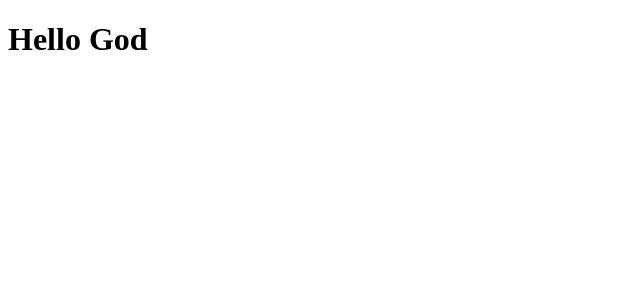
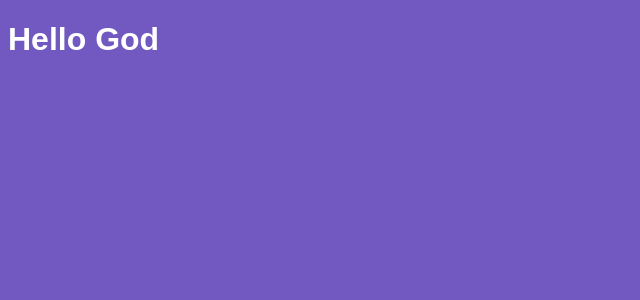
Before and after one commit to cezarmezzalira/desafio4_bootcamp, a React app: page / in a window 1280 px wide. Shown: the top 300 px of the page, without its empty margins (0-640 px from the left). Built offline with nearby package versions, Linux system fonts and the light colour scheme.

Commit message:
Created CSS file to App component

```diff
--- /dev/null
+++ b/src/App.css
@@ -0,0 +1,5 @@
+body {
+  background: #7159c1;
+  color: #fff;
+  font-family: Arial, Helvetica, sans-serif;
+}
--- a/src/App.js
+++ b/src/App.js
@@ -1,4 +1,5 @@
 import React from 'react';
+import './App.css';
 
 function App() {
   return <h1>Hello God</h1>;
```
